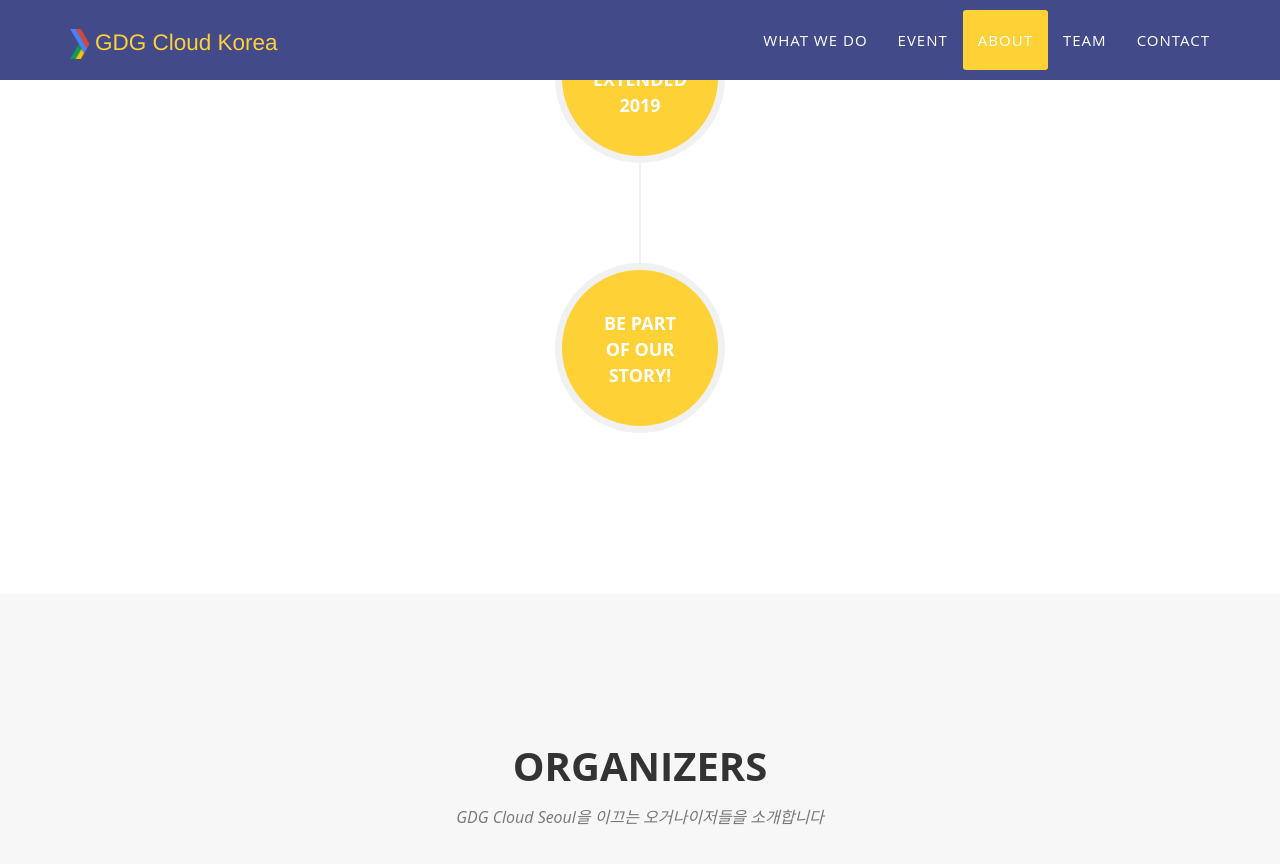
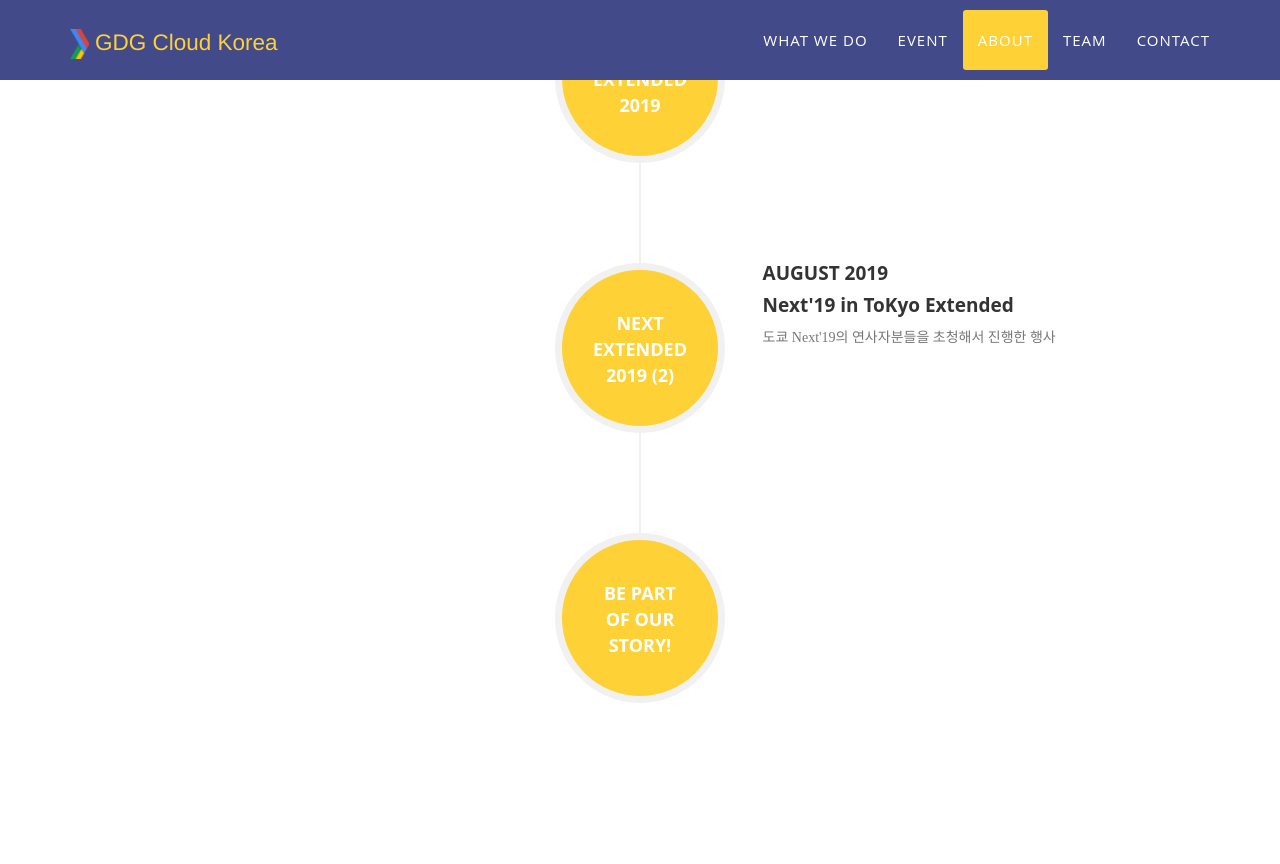
Before and after one commit to GCPUG-KR/gcpug-kr.github.com, a Jekyll site: the page built from index.html, in a window 1280 px wide and 900 px high, scrolled down 3704 px. Shown: the top 864 px of the window. Built offline with Jekyll 4.4.1, drawn with Linux system fonts in a browser that asks for light colours; some web fonts are replaced.

Commit message:
Next'19 in ToKyo Extended 행사 추가

```diff
--- a/_includes/about.html
+++ b/_includes/about.html
@@ -91,6 +91,22 @@
                         </li>
                         <li class="timeline-inverted">
                             <div class="timeline-image">
+                                <h4>NEXT
+                                    <br>Extended
+                                    <br>2019 (2)</h4>
+                            </div>
+                            <div class="timeline-panel">
+                                <div class="timeline-heading">
+                                    <h4>August 2019</h4>
+                                    <h4 class="subheading">Next'19 in ToKyo Extended</h4>
+                                </div>
+                                <div class="timeline-body">
+                                    <p class="text-muted">도쿄 Next'19의 연사자분들을 초청해서 진행한 행사</p>
+                                </div>
+                            </div>
+                        </li>
+                        <li class="timeline">
+                            <div class="timeline-image">
                                 <h4>Be Part
                                     <br>Of Our
                                     <br>Story!</h4>
```
